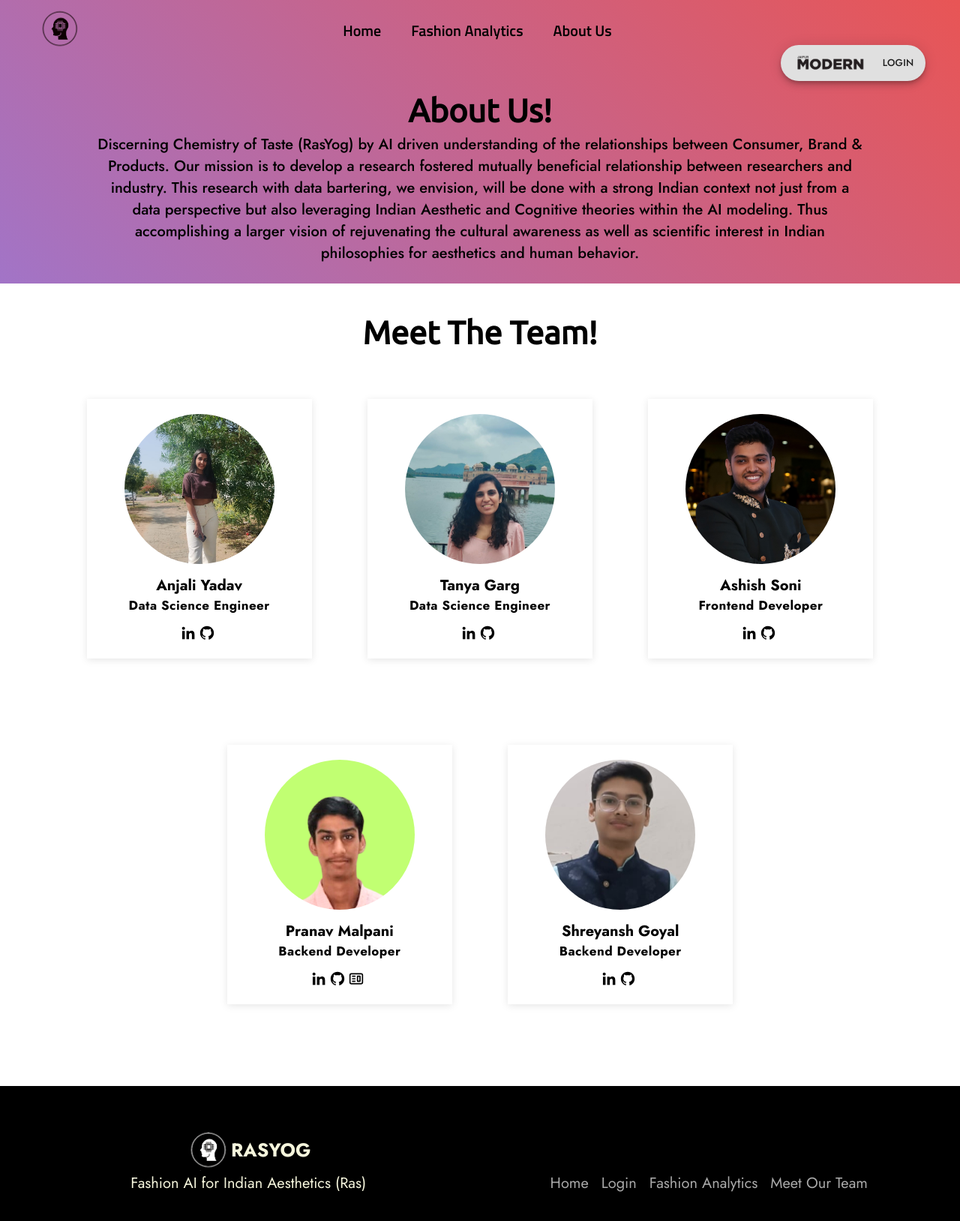
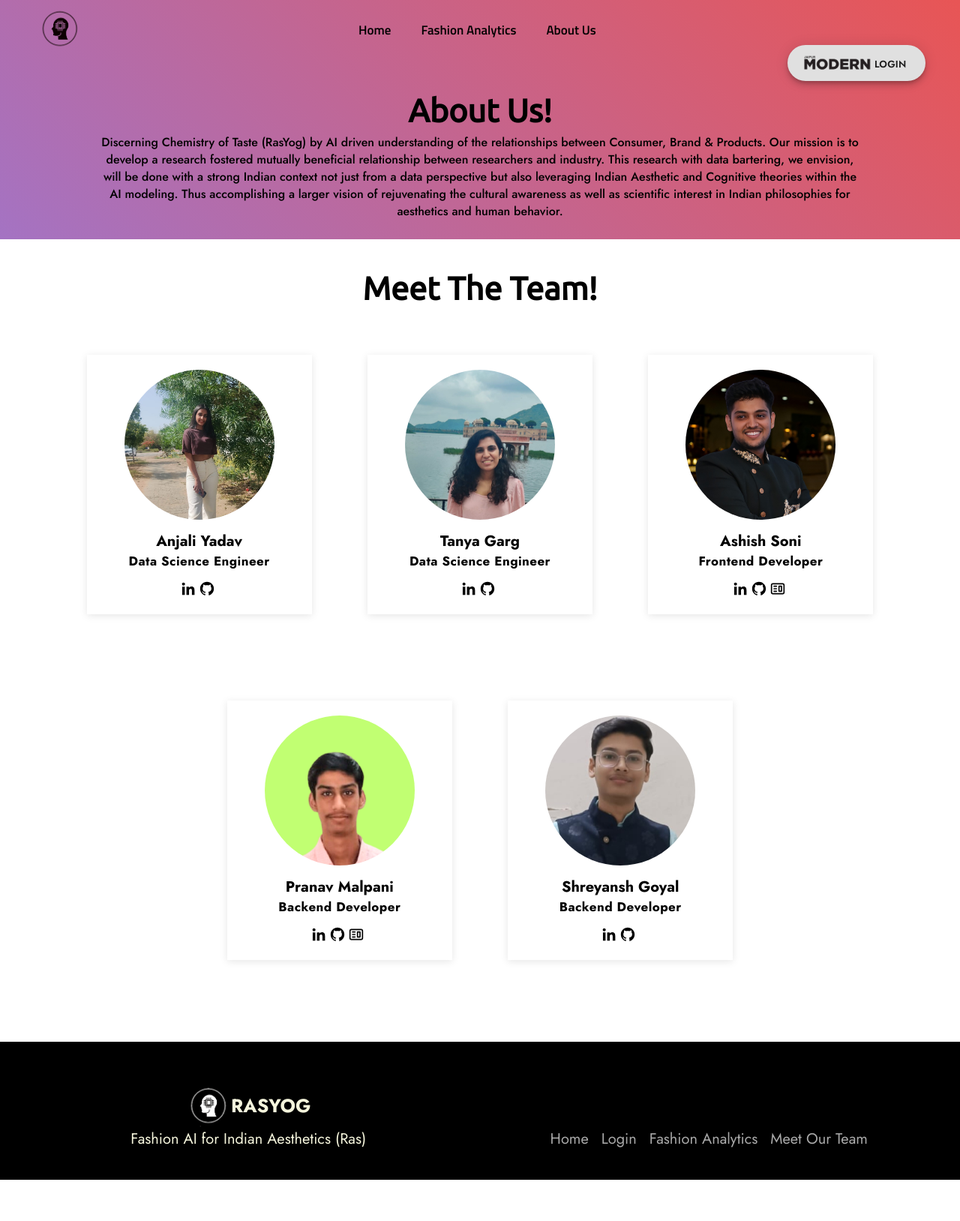
Before and after one commit to ashishsoniii/RasYog-Frontend, a React (Create React App) app in the folder frontend/: page /team in a window 1280 px wide. Shown: the top 1628 px of the page at 75% size. After the commit the page ends 1573 px from the top, so only its background shows below. Built offline with nearby package versions, Linux system fonts and the light colour scheme.

Commit message:
Another-fix-fixed

```diff
--- a/frontend/src/pages/content/Content.css
+++ b/frontend/src/pages/content/Content.css
@@ -284,9 +284,9 @@
 .Center {
     font-size: 2.5rem;
 
-        justify-content: center;
-        display: flex;
-        align-items: center;
+    justify-content: center;
+    display: flex;
+    align-items: center;
 
 }
 
@@ -304,7 +304,7 @@
 .team-upload {
     display: flex;
     justify-content: center;
-    margin-bottom: 3rem;
+    /* margin-bottom: 3rem; */
 
 
 }
@@ -324,7 +324,7 @@
 /* Team page CSS*/
 
 .team {
-    padding: 12rem 10rem 21rem 11rem;
+    padding: 12rem 10rem 12rem 11rem;
 
 }
 
@@ -374,7 +374,7 @@
 
 
 .main-home-sub-text_about-US {
-    font-size: 2rem;
+    font-size: 1.6rem;
 }
 
 
@@ -662,7 +662,9 @@
 
 .login-name {
     font-size: 1.3rem;
-    margin-left: 2rem;
+    margin-right: 1rem;
+    font-weight: 600;
+    margin-top: 5px;
     overflow: hidden;
     text-overflow: ellipsis;
     max-width: 150px;
@@ -760,17 +762,6 @@
 
 
 
-
-
-@media (max-width: 1400px) {
-    .on-home-bg {
-
-        margin-top: -58rem;
-        margin-bottom: 2%;
-
-    }
-}
-
 @media (max-width: 28000px) {
     .on-home-bg {
 
@@ -783,6 +774,17 @@
         min-height: 700px;
     }
 }
+
+
+@media (max-width: 1400px) {
+    .on-home-bg {
+
+        margin-top: -58rem;
+        margin-bottom: 2%;
+
+    }
+}
+
 
 @media (max-width: 1141px) {
 
@@ -1103,23 +1105,27 @@
     color: black;
 }
 
-.heading-footer{
+.heading-footer {
     font-size: 1.5rem;
     display: flex;
     justify-content: center;
 }
+
 @media (max-width: 513px) {
 
-    .heading-footer{
+    .heading-footer {
         font-size: 1.5rem;
     }
-    .footer-heading-sub-txt{
+
+    .footer-heading-sub-txt {
         font-size: 1.3rem;
     }
+
     .footer-links-f1 {
 
         font-size: 1rem;
     }
+
     .main-text-team {
 
         font-size: 2rem;
@@ -1211,6 +1217,7 @@
         padding-right: 1rem;
     }
 }
+
 @media (max-width: 375px) {
 
     .main-text-team {
--- a/frontend/src/pages/content/components/LoginBtn.js
+++ b/frontend/src/pages/content/components/LoginBtn.js
@@ -154,7 +154,9 @@ export default function LoginBtn({
       <>
         <Fab variant="extended" onClick={handleMenuOpen}>
           <AiOutlineLogin className="svg-login-icon" sx={{ mr: 1 }} />
+
           <p className="login-name">{email}</p>
+          {/* <img src={jaipurM} className="svg-login-icon" alt="" /> */}
         </Fab>
 
         <Menu
--- a/frontend/src/pages/content/components/Team.js
+++ b/frontend/src/pages/content/components/Team.js
@@ -24,6 +24,10 @@ function Team() {
       link2: {
         url: "https://github.com/ashishsoniii/",
         icon: <GrGithub />,
+      },
+      link3: {
+        url: "https://ashishsoni.studio/",
+        icon: <CgWebsite />,
       },
     },
   ];
--- a/frontend/src/pages/footer/Footer.js
+++ b/frontend/src/pages/footer/Footer.js
@@ -2,6 +2,7 @@ import React, { useEffect } from "react";
 import "./Footer.css";
 import { NavLink, useLocation } from "react-router-dom";
 import logo from "../../assets/logo/yoglabs-white.png";
+// import jaipurM from "../../assets/logo/jaipur_Modern.png";
 function Footer() {
   const location = useLocation();
   useEffect(() => {
@@ -20,17 +21,19 @@ function Footer() {
 
         <div className="row">
           <div className="column">
-            <h2 className="heading-footer">
+            <div className="heading-footer">
               <img className="footer-logo" src={logo} alt="" />
               <h2 className="Center">RASYOG</h2>
-            </h2>
+              {/* <img src={jaipurM} className="svg-login-icon" alt="" /> */}
+            </div>
             <div className="footer-heading-sub-txt">
-
-            Fashion AI for Indian Aesthetics (Ras)
+              Fashion AI for Indian Aesthetics (Ras)
             </div>
           </div>
           <div className="column right-col">
             {/* <h2>Powered by YogLabs</h2> */}
+            {/* <img src={jaipurM} className="svg-login-icon" alt="" /> */}
+
             <div className="flex-lgao-footer-meh">
               <NavLink
                 className="footer-links-f1"
--- a/frontend/src/pages/navbar/Navbar.css
+++ b/frontend/src/pages/navbar/Navbar.css
@@ -250,7 +250,7 @@ li {
 
     .menu-link ul li a {
 
-        font-size: 2rem;
+        font-size: 1.7rem;
     }
 
     /* .nav-link-ltr {
```
